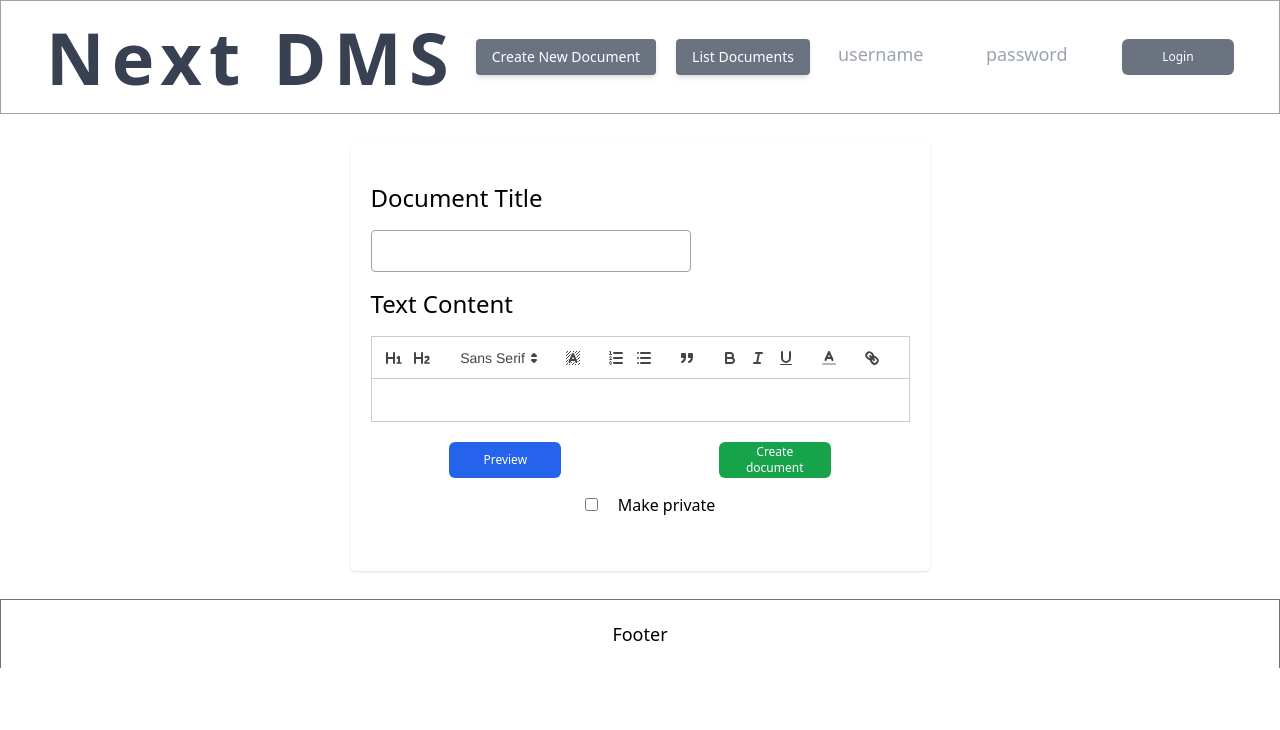
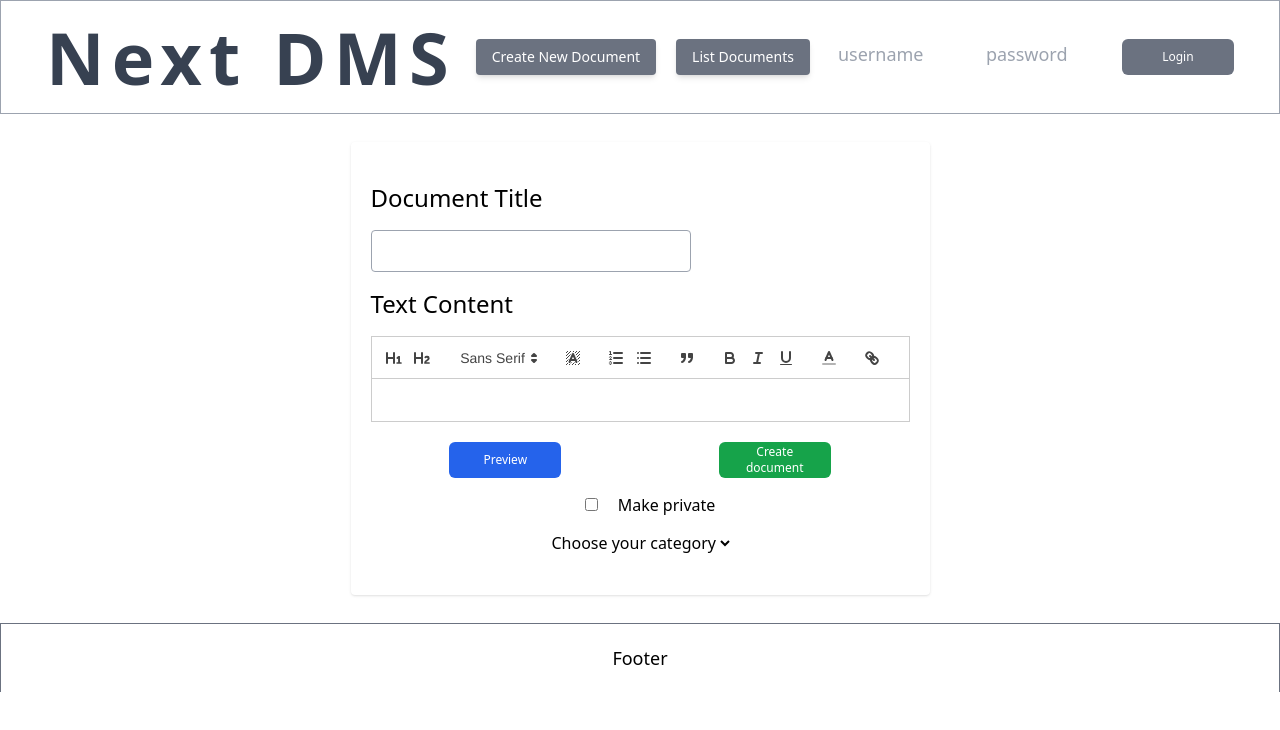
Before and after one commit to Frontend-YH/Next-DMS, a Next.js app: page /add-post in a window 1280 px wide. Shown: the top 730 px of the page. Built offline with nearby package versions, Linux system fonts and the light colour scheme.

Commit message:
added category options

```diff
--- a/app/add-post/page.js
+++ b/app/add-post/page.js
@@ -1,5 +1,5 @@
 "use client";
-import { useState } from "react";
+import { useState, useEffect } from "react";
 import { useRouter } from "next/navigation";
 import QEditor from "@/components/QEditor";
 import ReactQuill from "react-quill";
@@ -9,6 +9,7 @@ export default function addPost() {
   const [title, setTitle] = useState("");
   const [content, setContent] = useState("");
   const [isPublic, setIsPublic] = useState(1);
+  const [categoryId, setCategoryId] = useState("");
   const [post, setPost] = useState({});
   const [preview, setPreview] = useState(false);
 
@@ -27,6 +28,11 @@ export default function addPost() {
     console.log(isPublic);
 
   };
+  const handleCategory = (event) => {
+    setCategoryId(event.target.value);
+    console.log(categoryId);
+
+  };
 
   const handlePreview = (event) => {
     event.preventDefault();
@@ -43,7 +49,7 @@ export default function addPost() {
         headers: {
           "Content-Type": "application/json",
         },
-        body: JSON.stringify({ title, content, isPublic }),
+        body: JSON.stringify({ title, content, categoryId, isPublic }),
 
       });
 
@@ -51,12 +57,17 @@ export default function addPost() {
         setTitle("");
         setContent("");
         setIsPublic(1)
+        setCategoryId("");
         router.push("/");
       }
     } else {
       alert("Fields are empty!");
     }
   };
+
+  useEffect(() => {
+    console.log(categoryId);
+  }, [categoryId]);
 
 
   return (
@@ -119,7 +130,7 @@ export default function addPost() {
                     </div>
                     <div>
                       <input
-                        className="m-5 p-5"
+                        className="m-5 p-5 text-center"
                         type="checkbox"
                         id="option1"
                         name="option"
@@ -127,6 +138,25 @@ export default function addPost() {
                         onChange={handlePrivate}
                       />
                       <label htmlFor="option1">Make private</label>
+                    </div>
+                    <div>
+                    <select className="bg-white border-black" onChange={handleCategory}>
+  <option value="" selected disabled>
+    Choose your category
+  </option>
+  <option value={1}>
+    Default
+  </option>
+  <option value={2}>
+    Resumé
+  </option>
+  <option value={3}>
+    Essay
+  </option>
+  <option value={4}>
+    Article
+  </option>
+</select>
                     </div>
                   </div>
                 )}
--- a/app/api/posts/route.js
+++ b/app/api/posts/route.js
@@ -18,11 +18,11 @@ export async function POST(req, res) {
 
     const body = await req.json();
 
-    const {title, content, isPublic} = body;
+    const {title, content, categoryId, isPublic} = body;
 
     const result = await query({
         query: "INSERT INTO posts (title, content, authorId, categoryId, isPublic) VALUES (?, ?, ?, ?, ?)",
-        values: [title, content, 1, 1, isPublic]
+        values: [title, content, 1, categoryId, isPublic]
     });
 
 
```
